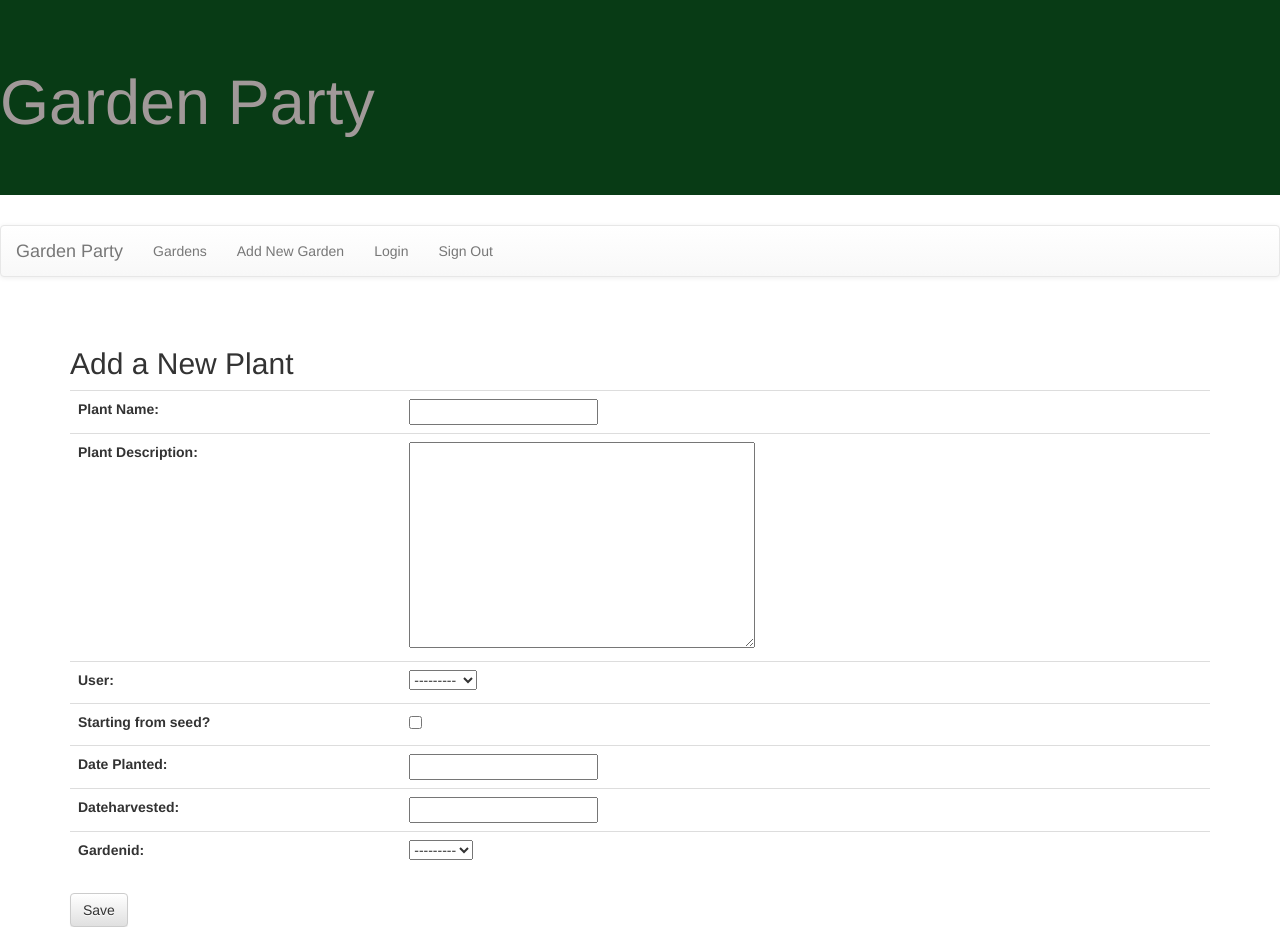
After one commit to Emily-is-cool/gardenparty, a Django app: page /garden/newplant/ in a window 1280 px wide. The commit adds this page. Run offline with Django 4.2, Linux system fonts and the light colour scheme; the visitor is signed in with stand-in values (Sample User, id 1); data comes from the database, SQL or seed files in the repository; data that the repository does not hold is empty; some libraries are stand-ins or nearby versions.

Commit message:
forms and authentication. Not pretty yet

```diff
--- /dev/null
+++ b/garden/forms.py
@@ -0,0 +1,12 @@
+from django import forms
+from .models import Garden, Plant
+
+class GardenForm(forms.ModelForm):
+    class Meta:
+        model=Garden
+        fields='__all__'
+
+class PlantForm(forms.ModelForm):
+    class Meta:
+        model=Plant
+        fields='__all__'
--- a/garden/templates/base.html
+++ b/garden/templates/base.html
@@ -18,8 +18,10 @@
                 <a class="navbar-brand" href="{% url 'index' %}">Garden Party</a>
                 </div>
                 <ol class="nav navbar-nav">
-                    <li><a href="{% url 'gardens' %}">Gardens</li>
-                    <li>Dummy</li>
+                    <li><a href="{% url 'gardens' %}">Gardens</a></li>
+                    <li><a href="{% url 'newgarden' %}">Add New Garden</a></li>
+                    <li><a href="{% url 'login' %}">Login</a></li>
+                    <li><a href="{% url 'logout' %}">Sign Out</a></li>
 
                 </ol>
                 </div>
--- /dev/null
+++ b/garden/templates/garden/loginmessage.html
@@ -0,0 +1,5 @@
+{% extends 'base.html' %}
+{% block content %}
+<h2>Thank you</h2>
+<p>Thank you for logging in.</p>
+{% endblock%}
--- /dev/null
+++ b/garden/templates/garden/logoutmessage.html
@@ -0,0 +1,5 @@
+{% extends 'base.html' %}
+{% block content %}
+<h2>Goodbye</h2>
+<p>You are now logged out.</p>
+{% endblock%}
--- /dev/null
+++ b/garden/templates/garden/newplant.html
@@ -0,0 +1,16 @@
+{% extends 'base.html' %}
+{% block content %}
+<h2>Add a New Plant</h2>
+<form method='POST' class="post-form">
+<table class='table'>
+
+        {% csrf_token %}
+        {{ form.as_table }}
+
+
+</table>
+<button type="submit" class="save btn btn-default">
+    Save
+</button>
+</form>
+{% endblock %}
--- a/garden/urls.py
+++ b/garden/urls.py
@@ -4,4 +4,9 @@ urlpatterns = [
     path('', views.index, name='index'),
     path('gardens/',views.gardens, name='gardens'),
     path('gardenview/<int:id>', views.gardenview, name='gardenview'),
+    path('newgarden/', views.newGarden, name='newgarden'),
+    path('newplant/', views.newPlant, name='newplant'),
+    path('loginmessage/', views.loginmessage, name='loginmessage'),
+    path('logoutmessage/', views.logoutmessage, name='logoutmessage'),
+
 ]
--- a/garden/views.py
+++ b/garden/views.py
@@ -1,8 +1,8 @@
 from importlib.resources import Resource
 from django.shortcuts import get_object_or_404, render
 from .models import Garden, GardenType, Plant
-from django.urls import reverse_lazy
-##from .forms import ADD FORM NAMES HERE
+from django.urls import reverse_lazy, reverse
+from .forms import GardenForm, PlantForm
 from django.contrib.auth.decorators import login_required
 
 
@@ -16,4 +16,35 @@ def gardens(request):
     return render(request, 'garden/gardens.html', {'garden_list': garden_list})
 
 def gardenview(request, id):
+    gardenview=Garden.objects.all()
     return render(request, 'garden/gardenview.html', {'gardenview': gardenview})
+
+@login_required
+def newGarden(request):
+    if request.method=='POST':
+        form = GardenForm(request.POST)
+        if form.is_valid():
+            post=form.save(commit=True)
+            post.save()
+            form=GardenForm()
+    else:
+        form=GardenForm()
+    return render(request, 'garden/newgarden.html', {'form': form})
+
+@login_required
+def newPlant(request):
+    if request.method=='POST':
+        form = PlantForm(request.POST)
+        if form.is_valid():
+            post=form.save(commit=True)
+            post.save()
+            form=PlantForm()
+    else:
+        form=PlantForm()
+    return render(request, 'garden/newplant.html', {'form': form})
+
+def loginmessage(request):
+    return render(request, 'garden/loginmessage.html')
+
+def logoutmessage(request):
+    return render(request, 'garden/logoutmessage.html')
--- a/gardenjournal/settings.py
+++ b/gardenjournal/settings.py
@@ -122,6 +122,11 @@ USE_TZ = True
 # https://docs.djangoproject.com/en/4.0/howto/static-files/
 
 STATIC_URL = 'static/'
+LOGIN_REDIRECT_URL='loginmessage'
+LOGOUT_REDIRECT_URL='logoutmessage'
+#STATICFILES_DIRS = [
+   # BASE_DIR / 'static',
+#]
 
 # Default primary key field type
 # https://docs.djangoproject.com/en/4.0/ref/settings/#default-auto-field
--- a/gardenjournal/urls.py
+++ b/gardenjournal/urls.py
@@ -18,5 +18,6 @@ from django.urls import path, include
 
 urlpatterns = [
     path('admin/', admin.site.urls),
-    path('garden/', include('garden.urls'))
+    path('garden/', include('garden.urls')),
+    path('accounts/', include('django.contrib.auth.urls')),
 ]
```
Also changed, not shown: garden/templates/garden/gardens.html (+3 -4 lines), garden/templates/garden/gardenview.html (added, +11 -0 lines), garden/templates/garden/newgarden.html (added, +16 -0 lines), garden/templates/registration/login.html (added, +10 -0 lines), garden/migrations/0002_alter_garden_gardendescription_and_more.py (added), garden/models.py (line endings or trailing spaces), garden/static/garden/style.css (added).
